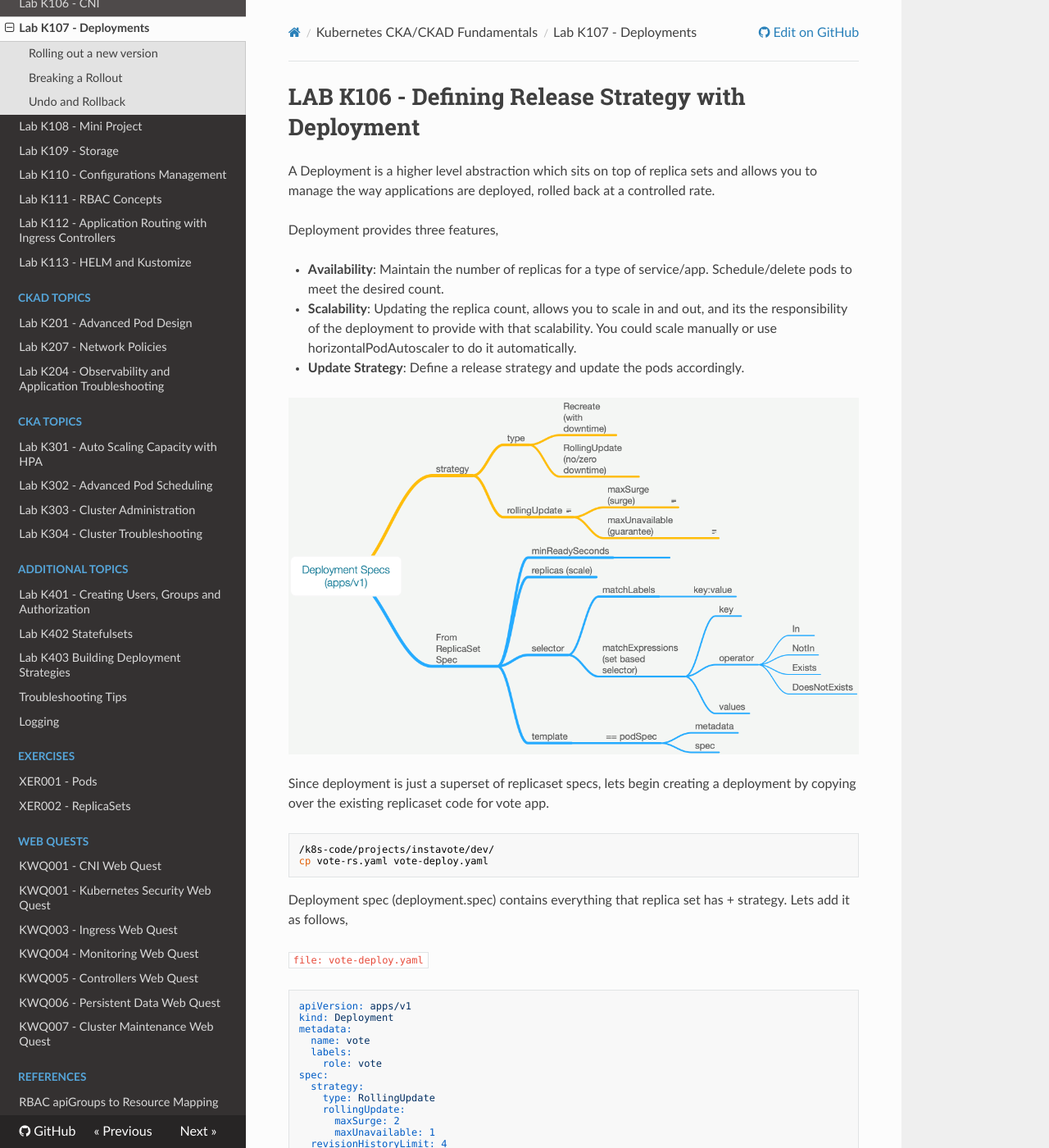
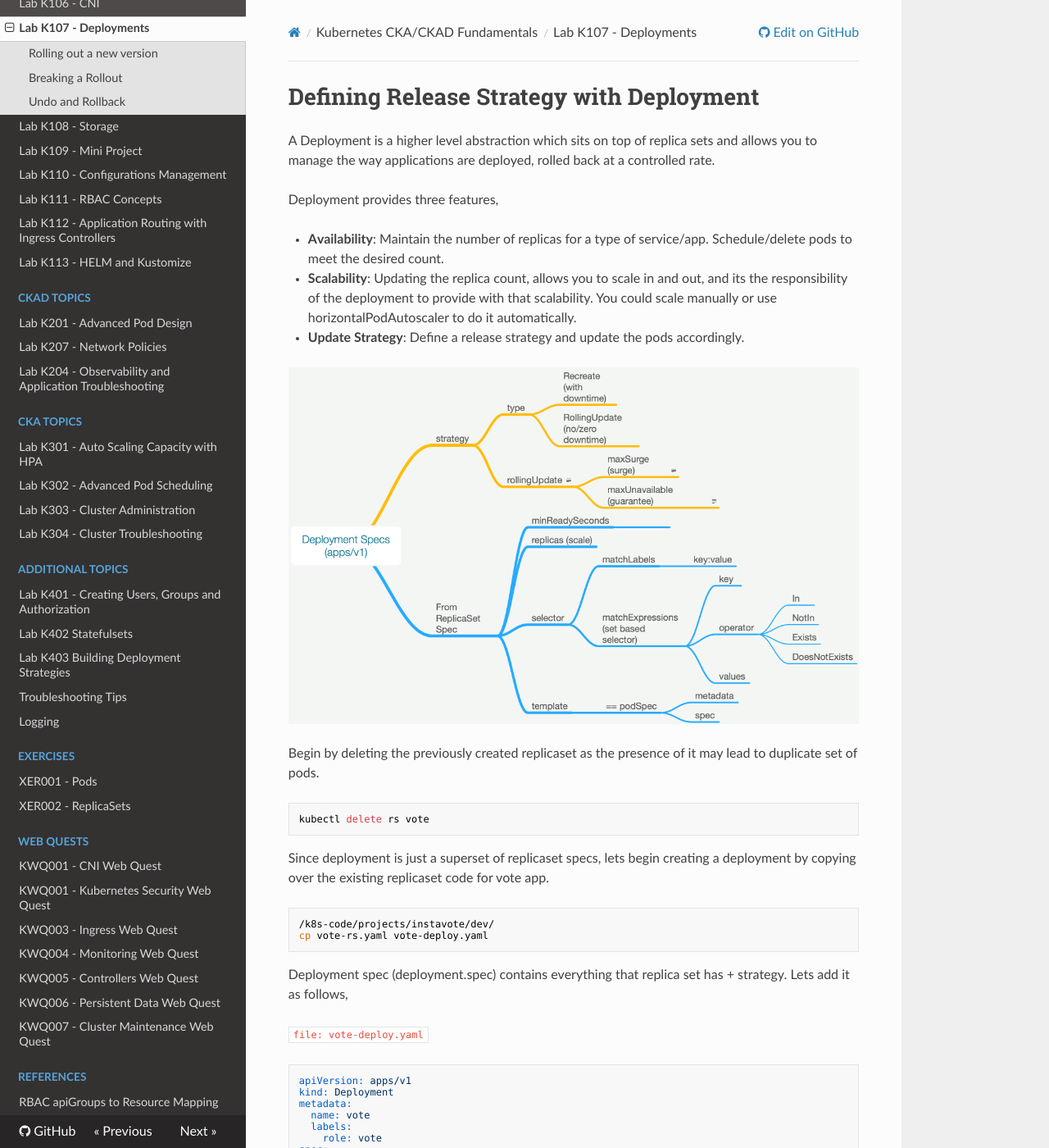
Before and after one commit to schoolofdevops/kubernetes-labguide, an MkDocs documentation site: the page built from chapters/kubernetes-rollouts-rollbacks-deployments.md, in a window 1280 px wide and 1400 px high. Shown: the whole window at 82% size. Built offline with MkDocs 1.6.1, drawn with Linux system fonts in a browser that asks for light colours; nearby versions of some CDN libraries; old or Windows-style settings are respelled for this version of MkDocs.

Commit message:
resequence, remove lab from title, updated deployment chapter

````diff
--- a/chapters/kubernetes-rollouts-rollbacks-deployments.md
+++ b/chapters/kubernetes-rollouts-rollbacks-deployments.md
@@ -1,4 +1,4 @@
-# LAB K106 - Defining Release Strategy with  Deployment
+# Defining Release Strategy with  Deployment
 
 A Deployment is a higher level abstraction which sits on top of replica sets and allows you to manage the way applications are deployed, rolled back at a controlled rate.
 
@@ -10,6 +10,11 @@ Deployment provides three features,
 
 ![deployment specs mindmap](images/deployment_mindmap.png)
 
+Begin by deleting the previously created replicaset as the presence of it may lead to duplicate set of pods.
+
+```
+kubectl delete rs vote
+```
 
 Since deployment is just a superset of replicaset specs, lets begin  creating  a deployment by copying over the existing replicaset code for vote app.
 
--- a/mkdocs.yml
+++ b/mkdocs.yml
@@ -18,8 +18,8 @@ pages:
      - Lab K105 - Services & Netowrking: "kubernetes-service-networking.md"
      - Lab K106 - CNI: "cni.md"
      - Lab K107 - Deployments: "kubernetes-rollouts-rollbacks-deployments.md"
-     - Lab K108 - Mini Project: "kubernetes-sample-project.md"
-     - Lab K109 - Storage: "kubernetes-dynamic-storage-provisioning.md"
+     - Lab K108 - Storage: "kubernetes-dynamic-storage-provisioning.md"
+     - Lab K109 - Mini Project: "kubernetes-sample-project.md"
      - Lab K110 - Configurations Management: "kubernetes-configuration-management-configmaps-secrets.md"
      - Lab K111 - RBAC Concepts : "rbac_101.md"
      - Lab K112 - Application Routing with Ingress Controllers : "ingress.md"
````
Also changed, not shown: chapters/install_kubernetes_with_kubeadm.md (+1 -1 lines), chapters/kubernetes-replicasets-howto.md (+1 -1 lines), chapters/kubernetes_quickdive.md (+1 -1 lines), chapters/operating-docker-containers.md (+1 -1 lines).
